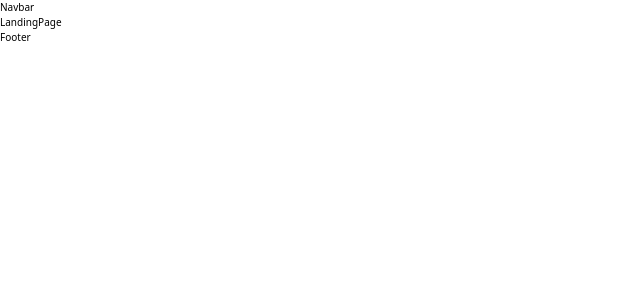
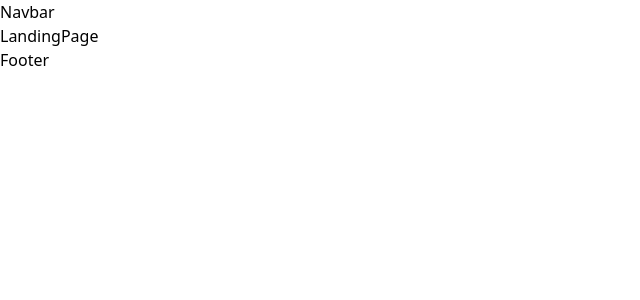
Before and after one commit to jessejuwe/kaydavidsautos, a Next.js app: page / in a window 1280 px wide. Shown: the top 300 px of the page, without its empty margins (0-640 px from the left). Built offline with nearby package versions, Linux system fonts and the light colour scheme.

Commit message:
Second commit

```diff
--- a/containers/LandingPage/LandingPage.scss
+++ b/containers/LandingPage/LandingPage.scss
@@ -0,0 +1,6 @@
+@tailwind base;
+@tailwind components;
+@tailwind utilities;
+
+@layer components {
+}
--- a/layouts/Footer/Footer.scss
+++ b/layouts/Footer/Footer.scss
@@ -0,0 +1,6 @@
+@tailwind base;
+@tailwind components;
+@tailwind utilities;
+
+@layer components {
+}
--- a/pages/index.tsx
+++ b/pages/index.tsx
@@ -16,7 +16,7 @@ export default function Home() {
           content="Providing luxury cars at an affordable price"
         />
         <meta name="viewport" content="width=device-width, initial-scale=1" />
-        <link rel="icon" href="/icon1.ico" />
+        <link rel="icon" href="/logo2.ico" />
       </Head>
 
       <main className="">
--- a/styles/globals.css
+++ b/styles/globals.css
@@ -27,7 +27,7 @@
   }
 
   html {
-    @apply text-[62.5%];
+    @apply text-[100%];
   }
 
   html,
```
